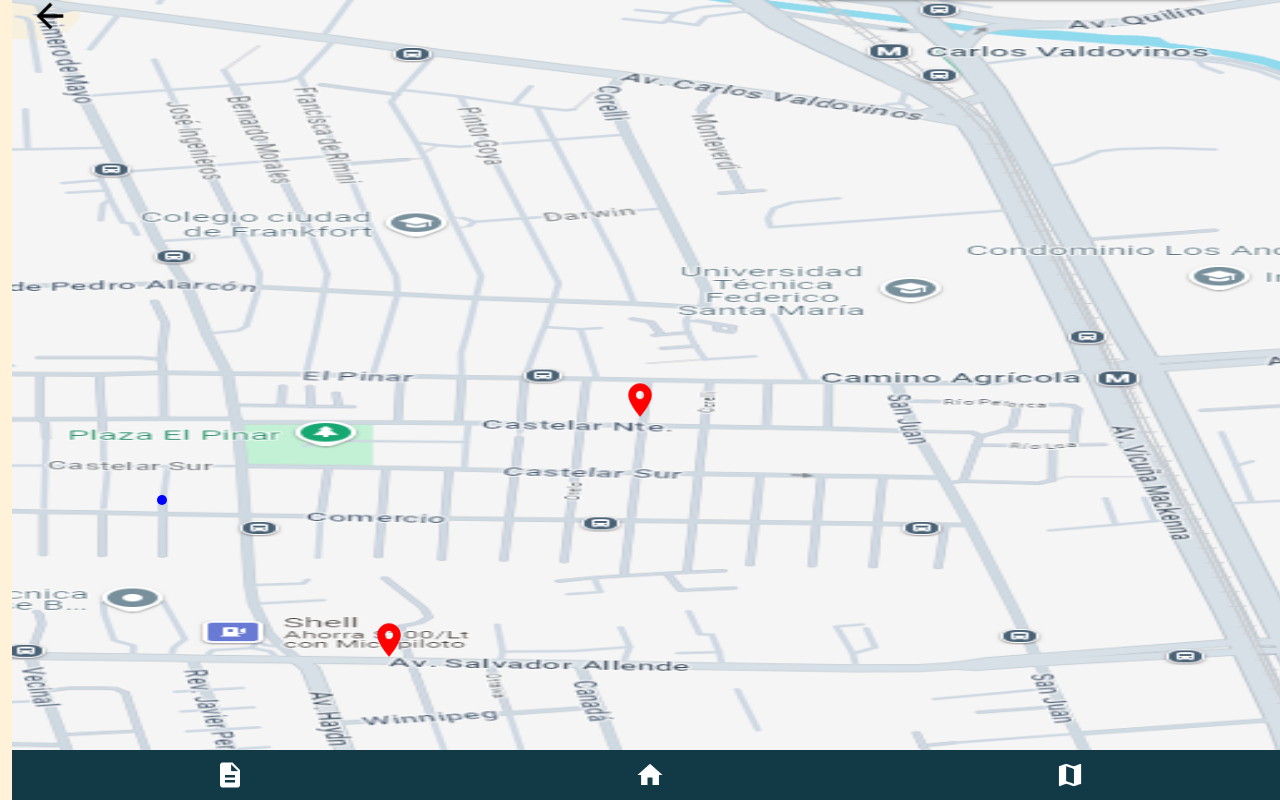
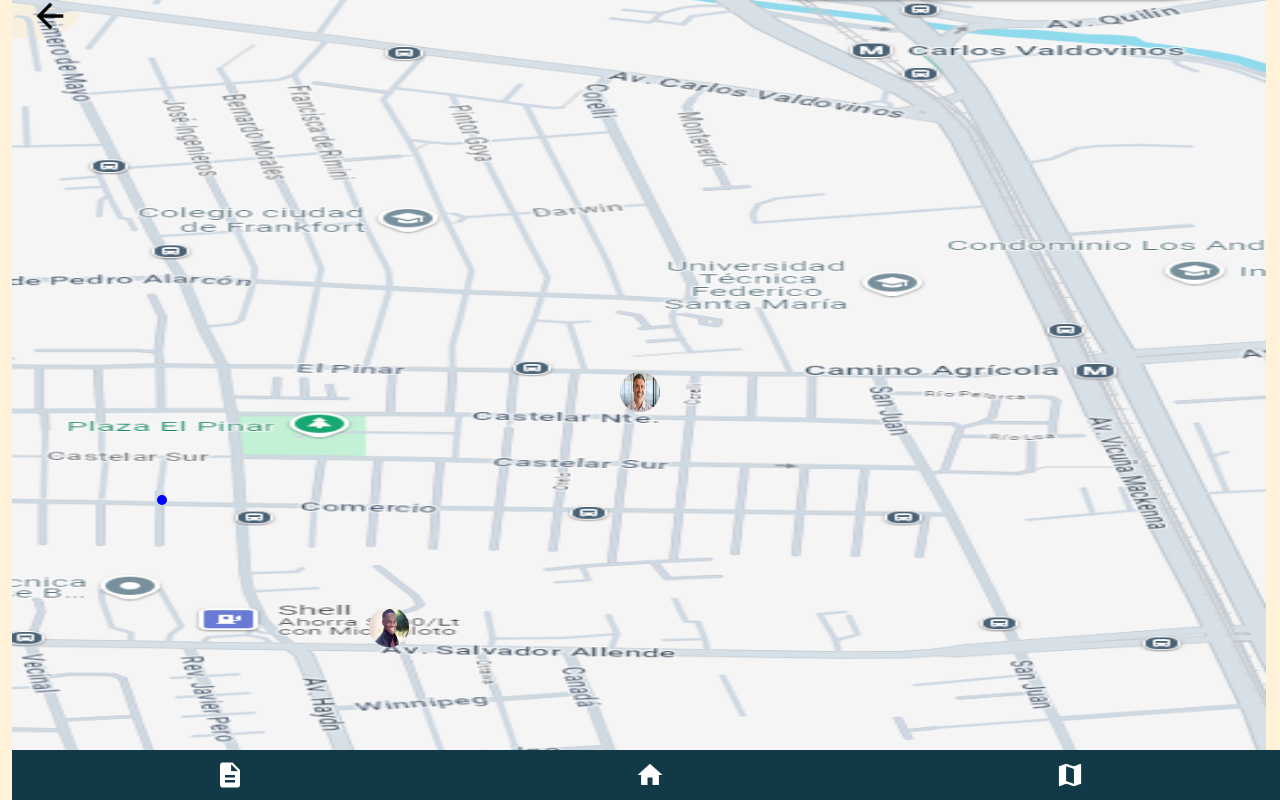
Before and after one commit to SebaArrieta/inf322_PROYECTO, a React (Create React App) app in the folder client/: page /mapa in a window 1280 px wide. Built offline with nearby package versions, Linux system fonts and the light colour scheme.

Commit message:
Update mapa.jsx

```diff
--- a/client/src/components/mapa.jsx
+++ b/client/src/components/mapa.jsx
@@ -1,6 +1,5 @@
 import React from 'react';
 import mapa from '../assets/Captura.PNG';
-import puntero from '../assets/location.png';
 import arrow from '../assets/arrow.png';
 import { useNavigate} from 'react-router-dom'
 import foto from '../assets/perfil.png';
@@ -67,13 +66,12 @@
         src={mapa}
         alt="Mapa"
         style={{
-          width: '100vw',
-          height: '100vh',
+          width: '98vw',
+          height: '98vh',
           top: 0,
           left: 0,
           }}
       />
-
       <div style={{
           position: 'absolute',
           top: "500px",
@@ -86,7 +84,6 @@
         }}>
 
       </div>
-
       <button
         onClick={() => enviar(dato_1)}
         style={{
@@ -101,9 +98,9 @@
         }}
       >
         <img
-          src={puntero}
-          alt="Puntero"
-          style={{ width: '40px', height: '40px' }}
+          src={foto}
+          alt=""
+          style={{ width: '40px', height: '40px',borderRadius: '50%'}}
         />
       </button>
       <button
@@ -120,9 +117,9 @@
         }}
       >
         <img
-          src={puntero}
-          alt="Puntero"
-          style={{ width: '40px', height: '40px'}}
+          src={foto2}
+          alt=""
+          style={{ width: '40px', height: '40px',borderRadius: '50%'}}
         />
       </button>
     </div>
```
